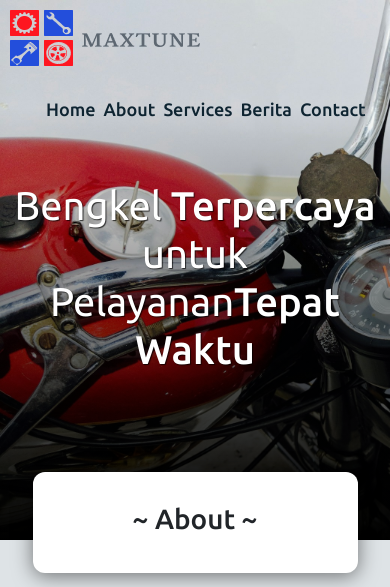
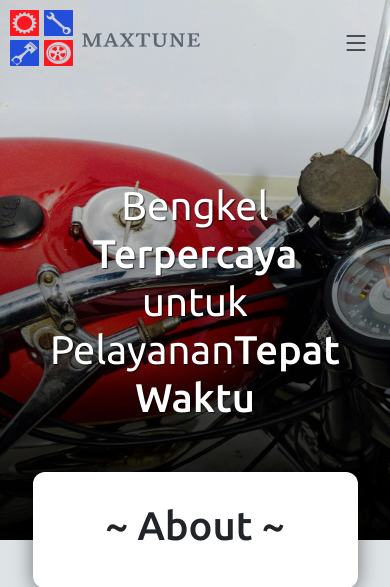
Before and after one commit to Muqniansyah/maxtune, a CodeIgniter app: page /database/index.php/maxtune/about in a window 390 px wide. Shown: the top 587 px of the page. Run offline with CodeIgniter, Linux system fonts and the light colour scheme; some libraries are stand-ins or nearby versions.

Commit message:
membuat hamburger menu

```diff
--- a/application/views/v_header.php
+++ b/application/views/v_header.php
@@ -6,7 +6,6 @@
     <title>Maxtune</title>
     <!-- Bootstrap CSS -->
     <link rel="stylesheet" href="https://cdn.jsdelivr.net/npm/bootstrap@4.6.2/dist/css/bootstrap.min.css" integrity="sha384-xOolHFLEh07PJGoPkLv1IbcEPTNtaed2xpHsD9ESMhqIYd0nLMwNLD69Npy4HI+N" crossorigin="anonymous">
-    <link href="https://cdn.jsdelivr.net/npm/bootstrap@5.0.2/dist/css/bootstrap.min.css" rel="stylesheet" integrity="sha384-EVSTQN3/azprG1Anm3QDgpJLIm9Nao0Yz1ztcQTwFspd3yD65VohhpuuCOmLASjC" crossorigin="anonymous">
     <!-- seting base_url( ) untuk memudahkan dalam menghubungkan file view dengan file css nya. -->
     <link rel="stylesheet" type="text/css" href="<?php echo base_url() ?>assets/css/style.css">
     <!-- Icon Font Stylesheet -->
@@ -19,6 +18,10 @@
     <div class="nav-content">
       <div class="logo">
         <img src="<?php echo base_url() ?>assets/img/mylogo.png" alt="maxtune-logo">
+      </div>
+      <!-- Tambahkan tombol hamburger menu -->
+      <div class="menu-toggle">
+        <i class="bi bi-list"></i>
       </div>
       <ul class="nav-links">
         <li class="center"><a href="<?php echo base_url().'maxtune' ?>">Home</a></li>
@@ -37,7 +40,7 @@
       <h1 class="display-4">Bengkel <span>Terpercaya</span><br> untuk Pelayanan<span>Tepat Waktu</span></h1>
     </div>
   </div>
-  <!-- jumbotoron end -->
+  <!-- jumbotron end -->
 
   <!-- title bar start -->
   <div class="d-flex justify-content-center">
@@ -46,3 +49,82 @@
     </div>
   </div>
   <!-- title bar end -->
+
+  <!-- CSS -->
+  <style>
+    /* CSS untuk hamburger menu */
+    .menu-toggle {
+      display: none; /* Sembunyikan secara default untuk versi desktop */
+      cursor: pointer;
+      color: #333;
+      font-size: 28px;
+      position: absolute;
+      right: 20px;
+      top: 20px;
+      z-index: 1000
+    }
+
+    /* Style untuk ikon hamburger menu */
+    .menu-toggle i {
+      vertical-align: middle;
+    }
+
+    /* Tampilkan tombol hamburger menu pada media query tertentu */
+    @media screen and (max-width: 768px) {
+      .menu-toggle {
+        display: block; /* Tampilkan saat tampilan berukuran kecil */
+      }
+
+      .nav-content {
+        display: flex; /* Tampilkan navbar secara default */
+      }
+
+      .nav-links {
+        display: none; /* Sembunyikan navbar pada tampilan kecil */
+        flex-direction: column;
+        background-color: rgba(240, 248, 254, 0.5);
+        position: fixed;
+        top: 60px;
+        right: -100%;
+        height: 100vh;
+        width: 40%;
+        padding-top: 80px;
+        text-align: center;
+        transition: all 0.9s ease;
+        z-index: 999;
+      }
+
+      .nav-links.show {
+        right: 0; /* Tampilkan navbar dari samping */
+      }
+
+      .nav-links li {
+        margin: 10px 0;
+      }
+
+      .nav-links li a {
+        padding: 10px;
+        color: Black;
+        font-size: 25px;
+      }
+    }
+  </style>
+  <!-- End CSS -->
+
+  <!-- JavaScript -->
+  <script>
+    document.addEventListener("DOMContentLoaded", function () {
+      const menuToggle = document.querySelector(".menu-toggle");
+      const navLinks = document.querySelector(".nav-links");
+
+      menuToggle.addEventListener("click", function () {
+        navLinks.classList.toggle("show");
+      });
+    });
+  </script>
+  <!-- End JavaScript -->
+
+  <!-- Your content here -->
+
+</body>
+</html>
```
Lines whose indentation alone changed are shown as unchanged.
